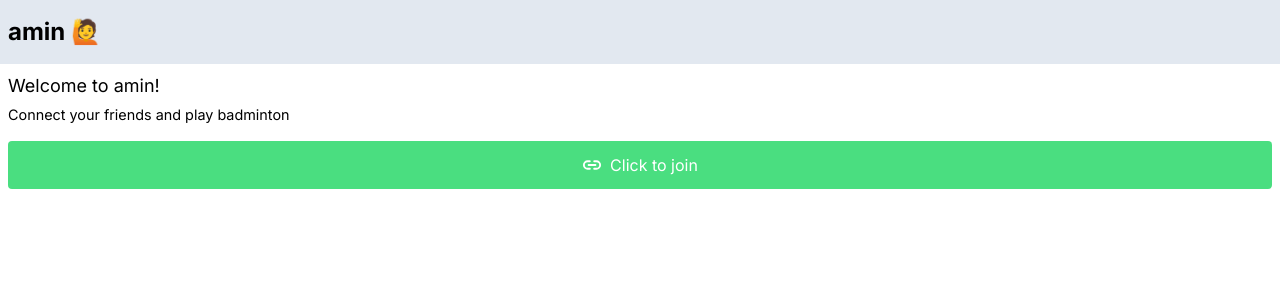
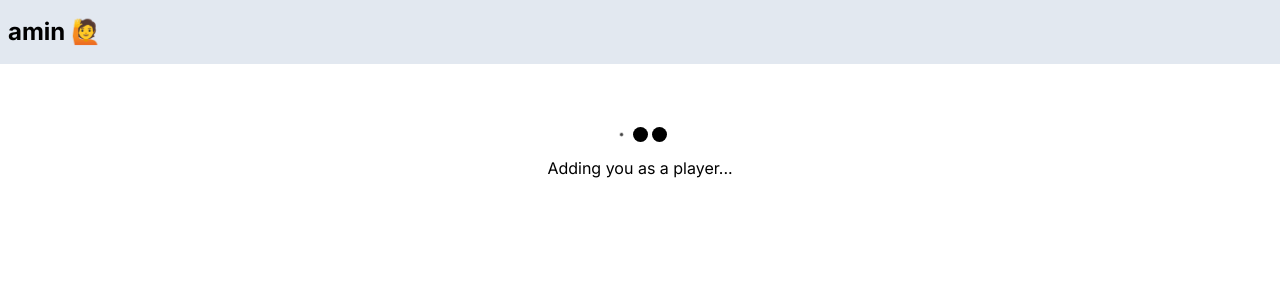
Before and after one commit to truc9/amin, a Next.js app: page / in a window 1280 px wide. Shown: the top 300 px of the page. Built offline with nearby package versions, Linux system fonts and the light colour scheme; no server answers.

Commit message:
fix: adding player

```diff
--- a/src/app/page.tsx
+++ b/src/app/page.tsx
@@ -1,60 +1,45 @@
 "use client";
 
-import { Button, LoadingSkeleton, PageContainer } from "@/components";
+import { LoadingSkeleton, PageContainer } from "@/components";
 import { addPlayerIfNotExists } from "@/lib/player-service";
 import { useUser } from "@clerk/nextjs";
-import { IoLink } from "react-icons/io5";
 import { useRouter } from "next/navigation";
 import { Suspense, useEffect, useState } from "react";
 import { createClient } from "@/utils/supabase/client";
+import { PulseLoader } from "react-spinners";
 
 export default function Page() {
   const { isSignedIn, user } = useUser();
   const client = createClient();
   const router = useRouter();
-  const [loading, setLoading] = useState(false);
+  const [loading, setLoading] = useState(true);
 
   useEffect(() => {
     if (isSignedIn && user) {
       (async () => {
+        setLoading(true);
         const res = await client
           .from("players")
           .select("id")
           .eq("clerk_id", user?.id)
           .maybeSingle();
-        if (res.data) {
-          router.push("/group");
+        if (!res.data) {
+          await addPlayerIfNotExists(user.id!, user.fullName!);
         }
+        router.push("/group");
+        setLoading(false);
       })();
     }
   }, [isSignedIn, user]);
 
-  async function handleJoin() {
-    if (isSignedIn && user) {
-      await addPlayerIfNotExists(user.id!, user.fullName!);
-      router.push("/group");
-    }
-  }
-
   return (
-    <Suspense fallback={<LoadingSkeleton />}>
-      <PageContainer>
-        {loading ? (
-          <LoadingSkeleton />
-        ) : (
-          <>
-            <div className="text-lg">
-              <h3>Welcome to amin!</h3>
-              <small>Connect your friends and play badminton</small>
-            </div>
-            <Button
-              icon={<IoLink />}
-              label="Click to join"
-              onClick={handleJoin}
-            ></Button>
-          </>
-        )}
-      </PageContainer>
-    </Suspense>
+    <PageContainer>
+      <Suspense fallback={<LoadingSkeleton />}>
+        <div className="flex items-center justify-center flex-col gap-3 min-h-40">
+          <PulseLoader />
+          <h3>Adding you as a player...</h3>
+        </div>
+      </Suspense>
+    </PageContainer>
   );
 }
```
